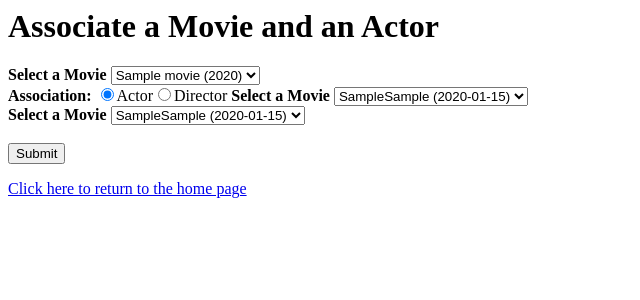
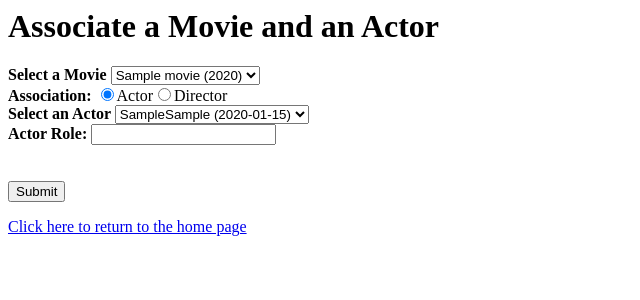
Before and after one commit to rtcothern/Databases-Project-1, a PHP site: page /addMoviePerson.php in a window 1280 px wide. Shown: the top 300 px of the page, without its empty margins (0-640 px from the left). Run offline with PHP 8.4, Linux system fonts and the light colour scheme; tables that the repository leaves empty hold one stand-in row (values such as "Sample post").

Commit message:
Create MovieActor / MovieDirector Page finished

```diff
--- a/1C/addMoviePerson.php
+++ b/1C/addMoviePerson.php
@@ -19,35 +19,74 @@ $directors = mysql_query($dQuery, $db);
 
 <?php startblock('article') ?>
 
-    <form action="addPerson.php" method="POST">
+    <form action="addMoviePerson.php" method="POST">
         <b>Select a Movie </b><select name="movie">
             <?php while($row=mysql_fetch_assoc($movieResults)) {
                       echo '<option value="' . htmlspecialchars($row["id"]) . '">' . htmlspecialchars($row["title"] . " (" . $row["year"] . ")") . '</option>' . "\n";
                   } ?>
         </select> <br/>
-        <b>Association: </b><input onclick="retrievePersons('Actor');" type="radio" name="type" value="Actor" checked="true">Actor<input onclick="retrievePersons('Director');" type="radio" name="type" value="Director">Director
+        <b>Association: </b><input onclick="switchPersons('Actor');" type="radio" name="type" value="Actor" checked="true">Actor<input onclick="switchPersons('Director');" type="radio" name="type" value="Director">Director
 
-        <b>Select a Movie </b><select name="movie">
+       <div id="aDiv">
+           <b>Select an Actor </b><select name="actorSelect">
                 <?php while($row=mysql_fetch_assoc($actors)) {
                           echo '<option value="' . htmlspecialchars($row["id"]) . '">' . htmlspecialchars($row["first"] . $row["last"] . " (" . $row["dob"] . ")") . '</option>' . "\n";
                       } ?>
             </select> <br/>
+            <b>Actor Role: </b><input type="text" name="role" maxlength="20">
+        </div>
 
-         <b>Select a Movie </b><select name="movie" display="none">
+        <div id="dDiv" style="display:none">
+             <b>Select a Director </b><select name="directorSelect">
                 <?php while($row=mysql_fetch_assoc($directors)) {
                           echo '<option value="' . htmlspecialchars($row["id"]) . '">' . htmlspecialchars($row["first"] . $row["last"] . " (" . $row["dob"] . ")") . '</option>' . "\n";
                       } ?>
-        </select> <br/>
+            </select>
+        </div><br/>
 
         <br/><input type="submit" value="Submit" />
     </form>
 
 <script type="text/javascript">
-    function retrievePersons(personType){
+    function switchPersons(personType){
         switch(personType){
             case 'Actor':
-
+               document.getElementById("aDiv").style.display = "block";
+               document.getElementById("dDiv").style.display = "none";
+               break;
+           case 'Director':
+               document.getElementById("dDiv").style.display = "block";
+               document.getElementById("aDiv").style.display = "none";
+               break;
         }
     }
 </script>
 <?php endblock() ?>
+
+<?php
+    if(isset($_POST["type"]) and isset($_POST["movie"])){
+        $type = $_POST["type"];
+        $mid = $_POST["movie"];
+        $role = mysql_real_escape_string($_POST["role"]);
+        $insertQuery = "INSERT INTO Movie" . $type . " VALUES($mid, ";
+        if($type == 'Actor'){
+            $insertQuery .= $_POST["actorSelect"] . ", '$role')";
+        }
+        else if($type == 'Director'){
+            $insertQuery .= $_POST["directorSelect"] . ")";
+        }
+        echo "Query: $insertQuery";
+        $insertResult = mysql_query($insertQuery, $db);
+        echo "    Result: $insertResult";
+        if($insertQuery == TRUE){
+            ?>
+            <h3> Success! </h3>
+            <?php
+        }
+        else{
+            ?>
+            <h3> There was an error, please check your inputs </h3>
+            <?php
+        }
+    }
+ ?>
```
Lines whose indentation alone changed are shown as unchanged.
